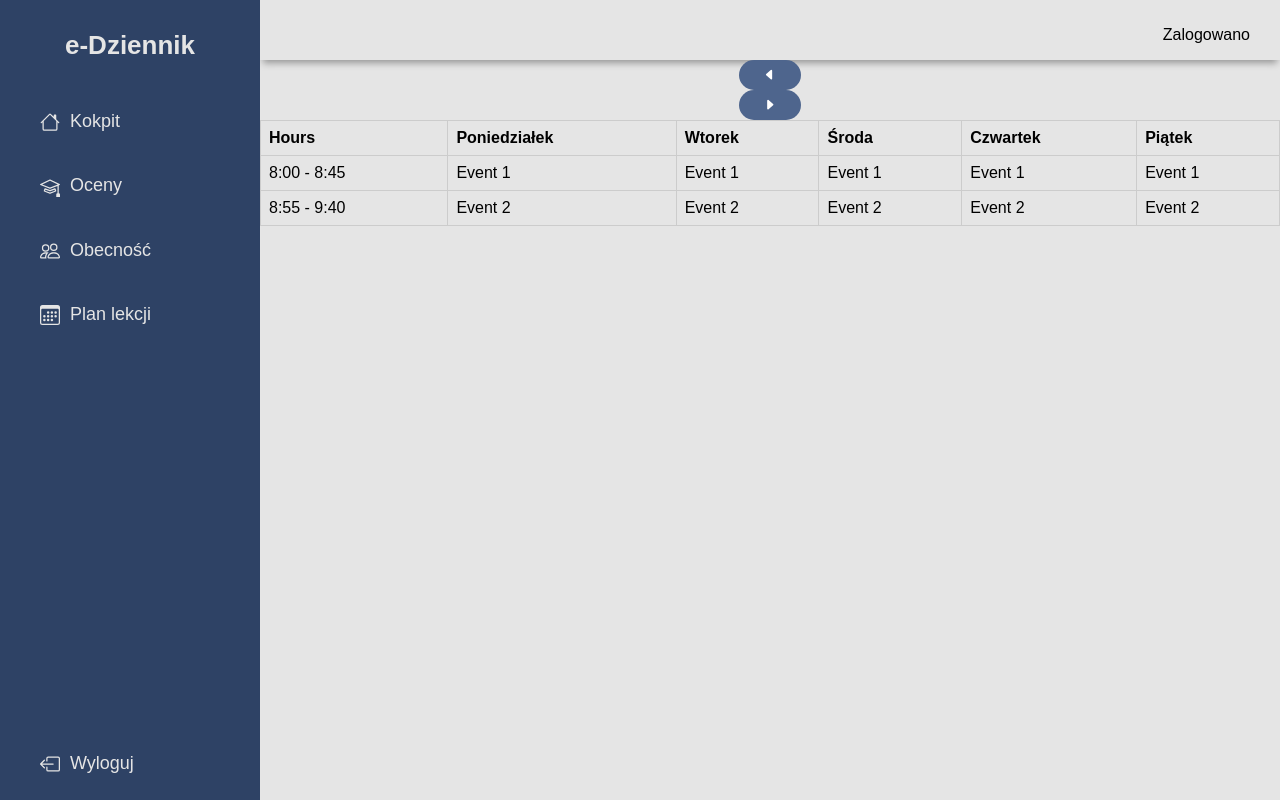
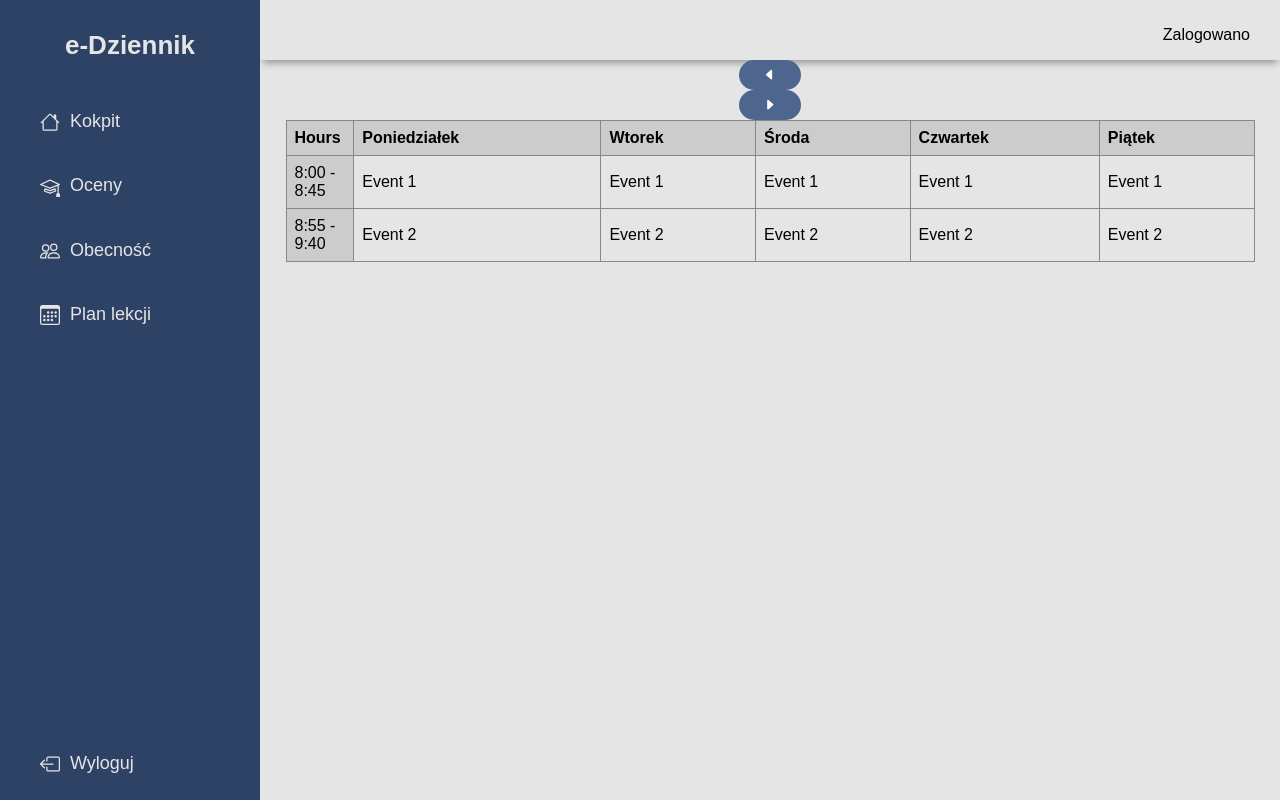
Before and after one commit to JOOHNYS/ZIWG_project, a React (Vite) app in the folder e-dziennik/: page /plan in a window 1280 px wide. Built offline with nearby package versions, Linux system fonts and the light colour scheme.

Commit message:
changes visualisation

```diff
--- a/e-dziennik/src/App.css
+++ b/e-dziennik/src/App.css
@@ -1,3 +1,4 @@
+
 body {
   margin: 0;
   padding: 0;
@@ -95,7 +96,7 @@ body {
 .sidebar-list-item:hover {
   cursor: pointer;
   border-radius: 12px;
-  background-color: #172741af;
+  background-color: #172741ab;
 }
 
 .sidebar-list-item:active {
@@ -149,6 +150,21 @@ button{
 .main-title {
   display: flex;
   justify-content: space-between;
+  font-size: 38px;
+  font-family: "Caveat", cursive;
+  font-optical-sizing: auto;
+  font-weight: 700;
+  font-style: normal;
+  margin-bottom: -10px;
+  color: #2e4265;
+}
+.under-title{
+  margin-top: -50px;
+  font-family: "Caveat", cursive;
+  font-optical-sizing: auto;
+  font-weight: 700;
+  font-style: normal;
+  color: #2e4265
 }
 
 .main-cards {
@@ -208,24 +224,38 @@ button{
   padding: 5px;
 }
 
+.hrs_schedule{
+  width: 60%;
+  margin-top: 30px;
+}
+.hrs_schedule_class{
+  min-width: 3px;
+  width: 4%;
+  background-color: #ccc ;
+}
+.hrs_schedule_time{
+  max-width: 10px;
+  width: 10px;
+  background-color: #ccc ;
+}
+table, th, td {
+  border: 1px solid #363636;
+}
 table {
   border-collapse: collapse;
-  width: 100%;
-  border: 1px solid #7f7e7e;
+  width: 95%;
+
 }
-
-thead{
-  background-color: #524e4e;
-}
-
 th, td {
-  border: 1px solid #ccc;
+  border: 1px solid #888888;
   padding: 8px;
   text-align: left;
 }
-
-th {
-  background-color: #e5e5e5;
+thead, td:first-of-type{
+  background-color: #ccc ;
+}
+td:first-of-type{
+  width: 7%;
 }
 
 .modal {
```
